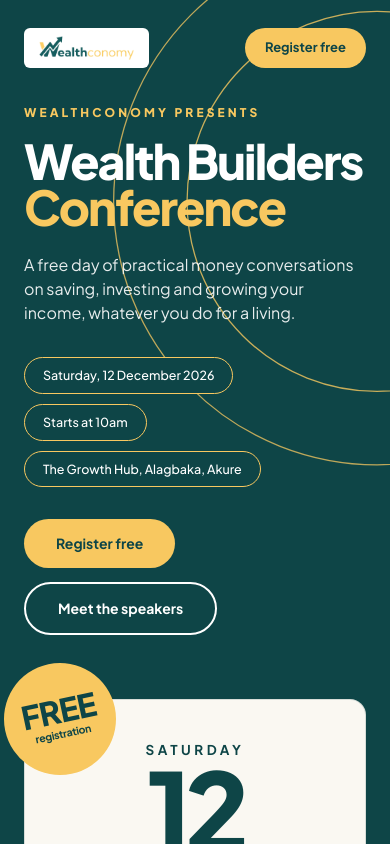
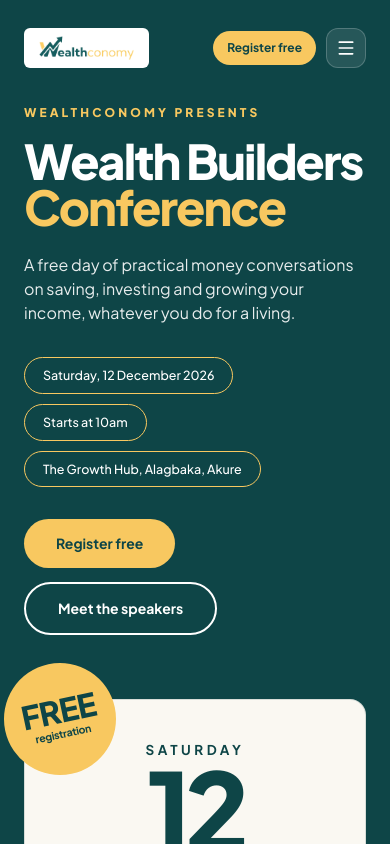
Before and after one commit to engineeringwealthconomy/wealthconomy-conference, a Next.js app: page / in a window 390 px wide. Shown: the top 844 px of the page. Built offline with nearby package versions, Linux system fonts and the light colour scheme.

Commit message:
feat: implement Navbar component with responsive design and registration link

```diff
--- a/src/app/page.tsx
+++ b/src/app/page.tsx
@@ -1,6 +1,7 @@
 
 import { Reveal } from "@/components/reveal";
 import { FaqAccordion } from "@/components/faq-accordion";
+import { Navbar } from "@/components/navbar";
 
 function ConferenceQr({
   size = "normal",
@@ -310,7 +311,7 @@ const registrationSteps = [
   {
     step: "1",
     title: "Open the registration link",
-    description: `Go to ${DISPLAY_REGISTRATION_URL}, or scan the QR code on this page.`,
+    description: `Click the register button or scan the QR code on this page.`,
   },
   {
     step: "2",
@@ -333,9 +334,9 @@ export default function WbcPage() {
       {/* 1. HERO SECTION                                          */}
       {/* ======================================================== */}
       <section className="relative min-h-screen w-full overflow-hidden bg-[#0E4547] text-white">
-        {/* Background Gold Concentric Curves - exactly 2 circles behind the card as in design, strictly within right 30% */}
+        {/* Background Gold Concentric Curves - strictly on lg screens and up (hidden on mobile and smaller devices) */}
         <div
-          className="pointer-events-none absolute inset-0 z-0 select-none overflow-hidden"
+          className="pointer-events-none absolute inset-0 z-0 select-none overflow-hidden hidden lg:block"
           aria-hidden="true"
         >
           <div className="relative mx-auto h-full w-full max-w-[1380px]">
@@ -365,56 +366,8 @@ export default function WbcPage() {
           </div>
         </div>
 
-        {/* Header / Navigation Bar */}
-        <header className="relative z-20 mx-auto flex h-24 w-full max-w-[1380px] items-center justify-between px-6 sm:px-10 lg:px-12">
-          {/* Logo */}
-          <a
-            href="/wbc"
-            aria-label="Wealthconomy Home"
-            className="group flex items-center transition-transform hover:scale-105"
-          >
-            <div className="flex h-[40px] sm:h-[44px] items-center justify-center rounded-[6px] bg-white px-3.5 py-1.5 border border-white/20">
-              <img
-                src="/wealthconomy-logo-new.png"
-                alt="Wealthconomy"
-                className="h-[24px] sm:h-[28px] w-auto object-contain"
-              />
-            </div>
-          </a>
-
-          {/* Desktop Navigation */}
-          <nav className="hidden items-center gap-7 lg:flex xl:gap-8">
-            {navLinks.map((link) => (
-              <a
-                key={link.label}
-                href={link.href}
-                className="text-[14px] font-medium text-white/95 transition-colors hover:text-[#f8c860] xl:text-[15px]"
-              >
-                {link.label}
-              </a>
-            ))}
-            <a
-              href={REGISTRATION_URL}
-              target="_blank"
-              rel="noopener noreferrer"
-              className="ml-3 inline-flex items-center justify-center rounded-full bg-[#f8c860] px-7 py-3 text-[14px] font-bold text-[#0E4547] transition-all hover:bg-[#ffd768] active:scale-95"
-            >
-              Register free
-            </a>
-          </nav>
-
-          {/* Mobile Header Register Button */}
-          <div className="flex items-center gap-3 lg:hidden">
-            <a
-              href={REGISTRATION_URL}
-              target="_blank"
-              rel="noopener noreferrer"
-              className="inline-flex items-center justify-center rounded-full bg-[#f8c860] px-5 py-2.5 text-[13px] font-bold text-[#0E4547]"
-            >
-              Register free
-            </a>
-          </div>
-        </header>
+        {/* Header / Navigation Bar with Desktop Nav & Mobile Menu */}
+        <Navbar navLinks={navLinks} registrationUrl={REGISTRATION_URL} />
 
         {/* Hero Section Content */}
         <div className="relative z-10 mx-auto flex min-h-[calc(100vh-96px)] w-full max-w-[1380px] items-center px-6 pb-16 pt-2 sm:px-10 lg:px-12 lg:pb-20 lg:pt-4">
--- /dev/null
+++ b/src/components/navbar.tsx
@@ -0,0 +1,165 @@
+"use client";
+
+import React, { useState, useEffect } from "react";
+import { Menu, X } from "lucide-react";
+
+export interface NavLink {
+  label: string;
+  href: string;
+}
+
+interface NavbarProps {
+  navLinks: NavLink[];
+  registrationUrl: string;
+}
+
+export function Navbar({ navLinks, registrationUrl }: NavbarProps) {
+  const [isOpen, setIsOpen] = useState(false);
+
+  // Close menu on ESC key press
+  useEffect(() => {
+    const handleKeyDown = (e: KeyboardEvent) => {
+      if (e.key === "Escape") {
+        setIsOpen(false);
+      }
+    };
+    window.addEventListener("keydown", handleKeyDown);
+    return () => window.removeEventListener("keydown", handleKeyDown);
+  }, []);
+
+  // Prevent background scroll when mobile menu is open
+  useEffect(() => {
+    if (isOpen) {
+      document.body.style.overflow = "hidden";
+    } else {
+      document.body.style.overflow = "";
+    }
+    return () => {
+      document.body.style.overflow = "";
+    };
+  }, [isOpen]);
+
+  const handleLinkClick = () => {
+    setIsOpen(false);
+  };
+
+  return (
+    <header className="relative z-30 mx-auto flex h-24 w-full max-w-[1380px] items-center justify-between px-6 sm:px-10 lg:px-12">
+      {/* Brand Logo */}
+      <a
+        href="/wbc"
+        aria-label="Wealthconomy Home"
+        className="group flex items-center transition-transform hover:scale-105"
+        onClick={handleLinkClick}
+      >
+        <div className="flex h-[40px] sm:h-[44px] items-center justify-center rounded-[6px] bg-white px-3.5 py-1.5 border border-white/20">
+          <img
+            src="/wealthconomy-logo-new.png"
+            alt="Wealthconomy"
+            className="h-[24px] sm:h-[28px] w-auto object-contain"
+          />
+        </div>
+      </a>
+
+      {/* Desktop Navigation */}
+      <nav className="hidden items-center gap-7 lg:flex xl:gap-8">
+        {navLinks.map((link) => (
+          <a
+            key={link.label}
+            href={link.href}
+            className="text-[14px] font-medium text-white/95 transition-colors hover:text-[#f8c860] xl:text-[15px]"
+          >
+            {link.label}
+          </a>
+        ))}
+        <a
+          href={registrationUrl}
+          target="_blank"
+          rel="noopener noreferrer"
+          className="ml-3 inline-flex items-center justify-center rounded-full bg-[#f8c860] px-7 py-3 text-[14px] font-bold text-[#0E4547] transition-all hover:bg-[#ffd768] active:scale-95"
+        >
+          Register free
+        </a>
+      </nav>
+
+      {/* Mobile Controls: Quick Register Button + Hamburger Icon Button */}
+      <div className="flex items-center gap-2.5 sm:gap-3 lg:hidden">
+        <a
+          href={registrationUrl}
+          target="_blank"
+          rel="noopener noreferrer"
+          className="inline-flex items-center justify-center rounded-full bg-[#f8c860] px-3.5 py-2 sm:px-5 sm:py-2.5 text-[12px] sm:text-[13px] font-bold text-[#0E4547] transition hover:bg-[#ffd768] active:scale-95"
+        >
+          Register free
+        </a>
+
+        <button
+          type="button"
+          onClick={() => setIsOpen((prev) => !prev)}
+          aria-expanded={isOpen}
+          aria-label={isOpen ? "Close menu" : "Open navigation menu"}
+          className="inline-flex h-10 w-10 items-center justify-center rounded-xl border border-white/20 bg-white/10 text-white transition hover:bg-white/20 focus:outline-none focus:ring-2 focus:ring-[#f8c860] active:scale-95"
+        >
+          {isOpen ? (
+            <X className="h-5 w-5 sm:h-6 sm:w-6 text-white" />
+          ) : (
+            <Menu className="h-5 w-5 sm:h-6 sm:w-6 text-white" />
+          )}
+        </button>
+      </div>
+
+      {/* Mobile Menu Backdrop & Drawer */}
+      {isOpen && (
+        <>
+          {/* Backdrop Overlay */}
+          <div
+            className="fixed inset-0 z-40 bg-black/60 backdrop-blur-sm lg:hidden"
+            onClick={() => setIsOpen(false)}
+            aria-hidden="true"
+          />
+
+          {/* Dropdown Container */}
+          <div className="absolute left-4 right-4 top-full z-50 mt-2 overflow-hidden rounded-2xl border border-white/20 bg-[#0E4547]/95 p-5 shadow-2xl backdrop-blur-xl sm:left-10 sm:right-10 lg:hidden">
+            <nav className="flex flex-col space-y-1">
+              {navLinks.map((link) => (
+                <a
+                  key={link.label}
+                  href={link.href}
+                  onClick={handleLinkClick}
+                  className="flex items-center justify-between rounded-xl px-4 py-3 text-[15px] font-semibold text-white/95 transition-colors hover:bg-white/10 hover:text-[#f8c860] active:bg-white/15"
+                >
+                  <span>{link.label}</span>
+                  <svg
+                    className="h-4 w-4 text-[#f8c860]/75"
+                    fill="none"
+                    stroke="currentColor"
+                    viewBox="0 0 24 24"
+                  >
+                    <path
+                      strokeLinecap="round"
+                      strokeLinejoin="round"
+                      strokeWidth="2"
+                      d="M9 5l7 7-7 7"
+                    />
+                  </svg>
+                </a>
+              ))}
+            </nav>
+
+            <div className="mt-4 pt-4 border-t border-white/15">
+              <a
+                href={registrationUrl}
+                target="_blank"
+                rel="noopener noreferrer"
+                onClick={handleLinkClick}
+                className="flex w-full items-center justify-center rounded-full bg-[#f8c860] py-3.5 text-center text-[15px] font-bold text-[#0E4547] shadow-lg transition-all hover:bg-[#ffd768] active:scale-[0.98]"
+              >
+                Register free
+              </a>
+            </div>
+          </div>
+        </>
+      )}
+    </header>
+  );
+}
```
